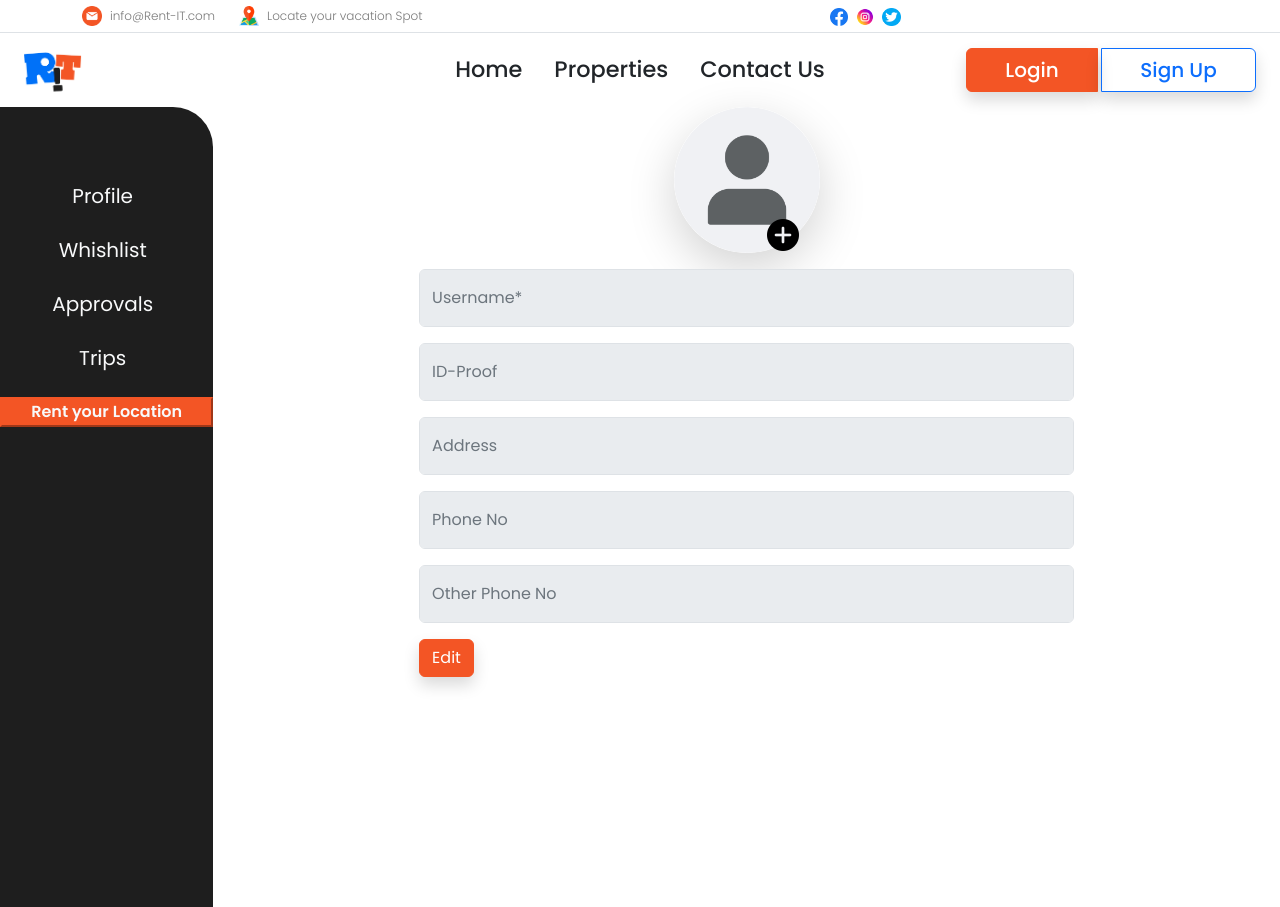
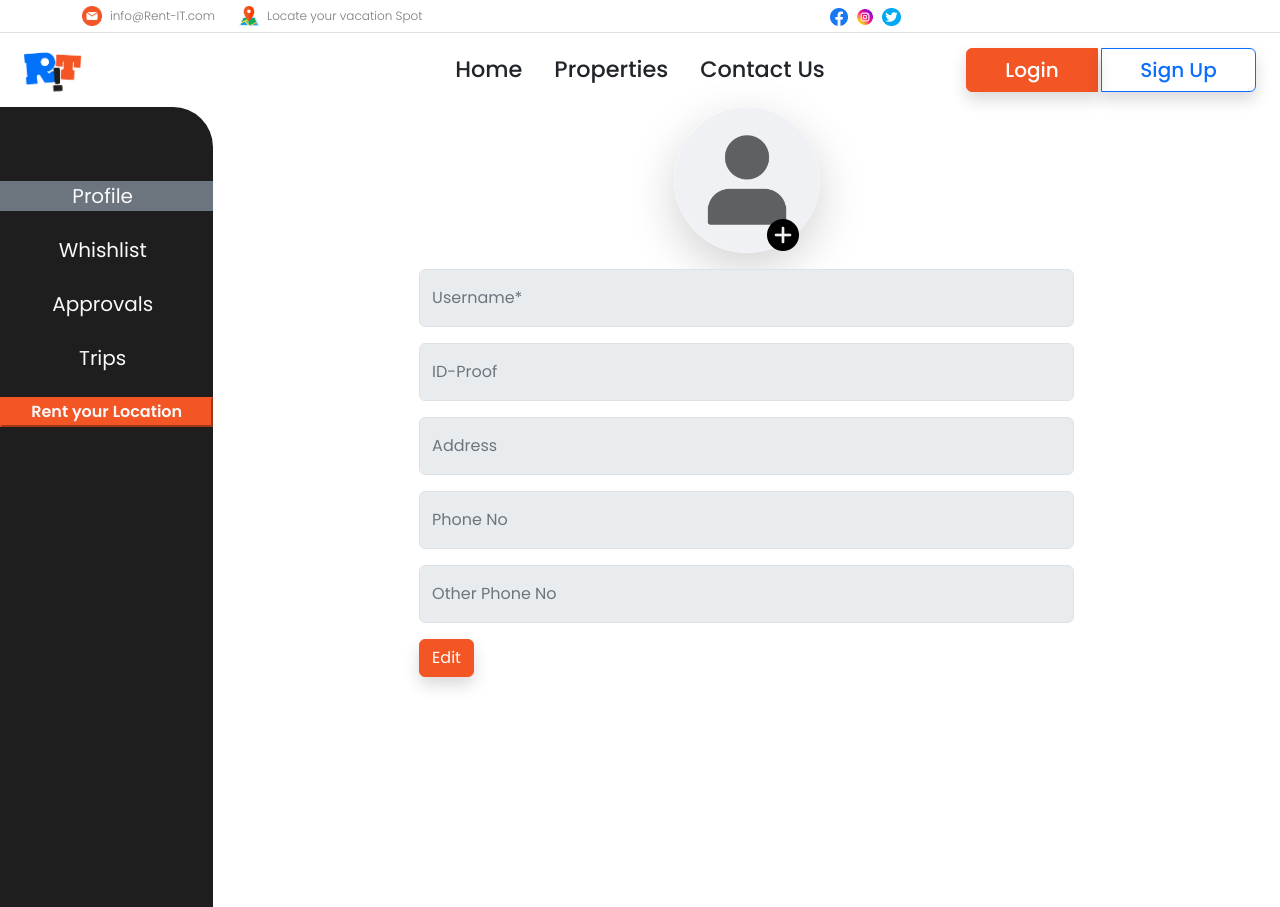
Before and after one commit to kushdep/RentIT_V2, a React (Vite) app in the folder client/: page /profile/edit in a window 1280 px wide. Built offline with nearby package versions, Linux system fonts and the light colour scheme; no server answers.

Commit message:
Profile Sidebar DOnw

```diff
--- a/client/src/components/UI/ProfileButton.jsx
+++ b/client/src/components/UI/ProfileButton.jsx
@@ -1,11 +1,19 @@
 import { NavLink } from "react-router-dom";
 import "/src/css/profile.css";
 
-function ProfileButton({ title,active,To }) {
-  console.log(active)
+function ProfileButton({ title, active, To }) {
+  console.log("URL" + active);
   return (
-    <div className={`col text-center profilebutton ${active} ps-0 ps-1`}>
-      <NavLink to={To} className={`text-decoration-none fs-5  w-100 text-light ${active}`}>{title}</NavLink>
+    <div
+      className={
+        active
+          ? `col text-center profilebutton ps-0 ps-1 bg-secondary`
+          : "col text-center profilebutton ps-0 ps-1"
+      }
+    >
+      <NavLink to={To} className="text-decoration-none fs-5  w-100 text-light">
+        {title}
+      </NavLink>
     </div>
   );
 }
--- a/client/src/css/profile.css
+++ b/client/src/css/profile.css
@@ -3,7 +3,3 @@
     border-top-right-radius: 40px;
     min-height: 100vh;
 }
-
-.profilebutton .active{
-    background-color: solid white;
-}
--- a/client/src/pages/ProfileLayout.jsx
+++ b/client/src/pages/ProfileLayout.jsx
@@ -1,19 +1,31 @@
-import { Outlet } from "react-router-dom";
+import { Outlet, useParams } from "react-router-dom";
 import "../css/profile.css";
 import ProfileButton from "../components/UI/ProfileButton";
+import { useLocation } from "react-router-dom";
 
 function ProfileLayout() {
+  const location = useLocation();
+  const currentUrl = location.pathname;
 
+  console.log(currentUrl);
   return (
     <>
-      <div className="container-fluid min-vh-100" >
+      <div className="container-fluid min-vh-100">
         <div className="row d-flex d-flex">
           <div className="col-2 sidBar">
             <div className="container-fluid p-0">
               <div className="row row-cols-1 gy-4">
                 <div className="col" style={{ height: 50 }}></div>
-                <ProfileButton  To='edit' title="Profile" />
-                <ProfileButton title="Whishlist" To='/profile/whishlist'/>
+                <ProfileButton
+                  To="edit"
+                  title="Profile"
+                  active={currentUrl.includes("/profile/edit")}
+                />
+                <ProfileButton
+                  To="/profile/whishlist"
+                  title="Whishlist"
+                  active={currentUrl.includes("/profile/whishlist")}
+                />
                 <ProfileButton title="Approvals" />
                 <ProfileButton title="Trips" />
                 <button className="btn-primary text-light fw-semibold">
```
